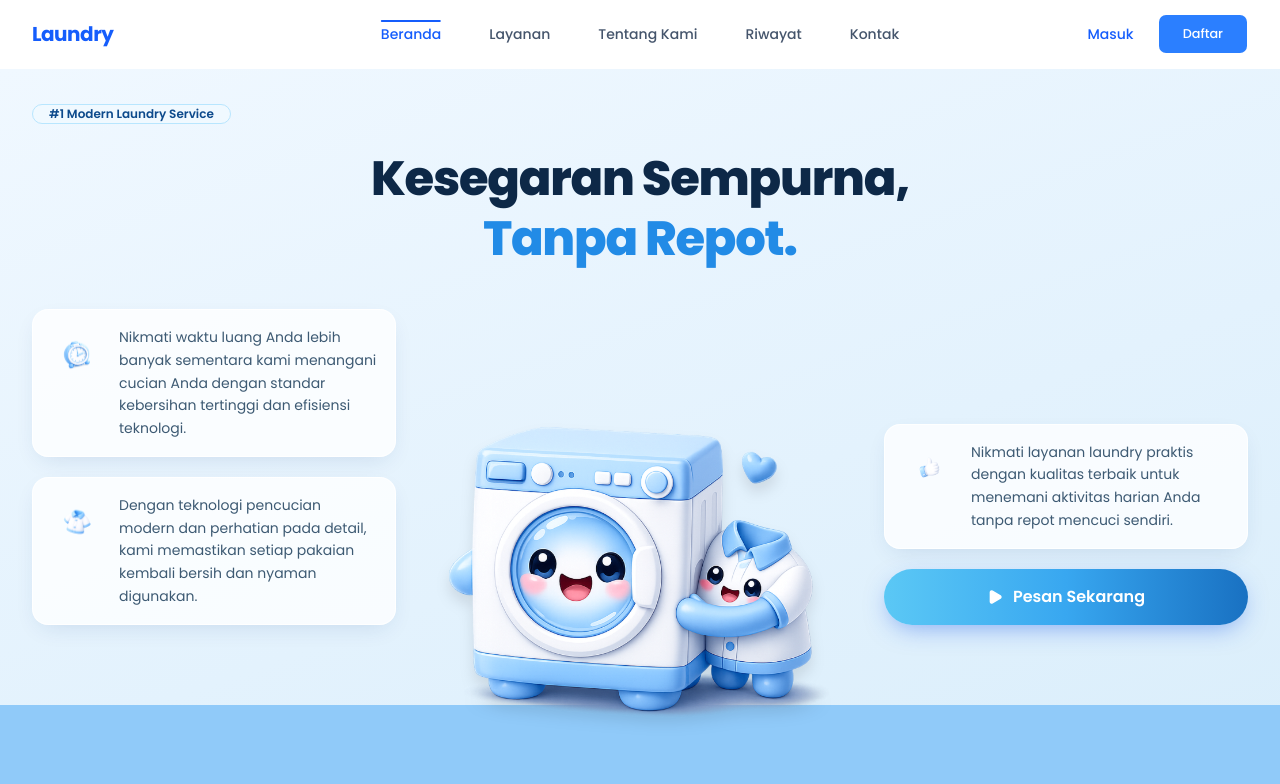
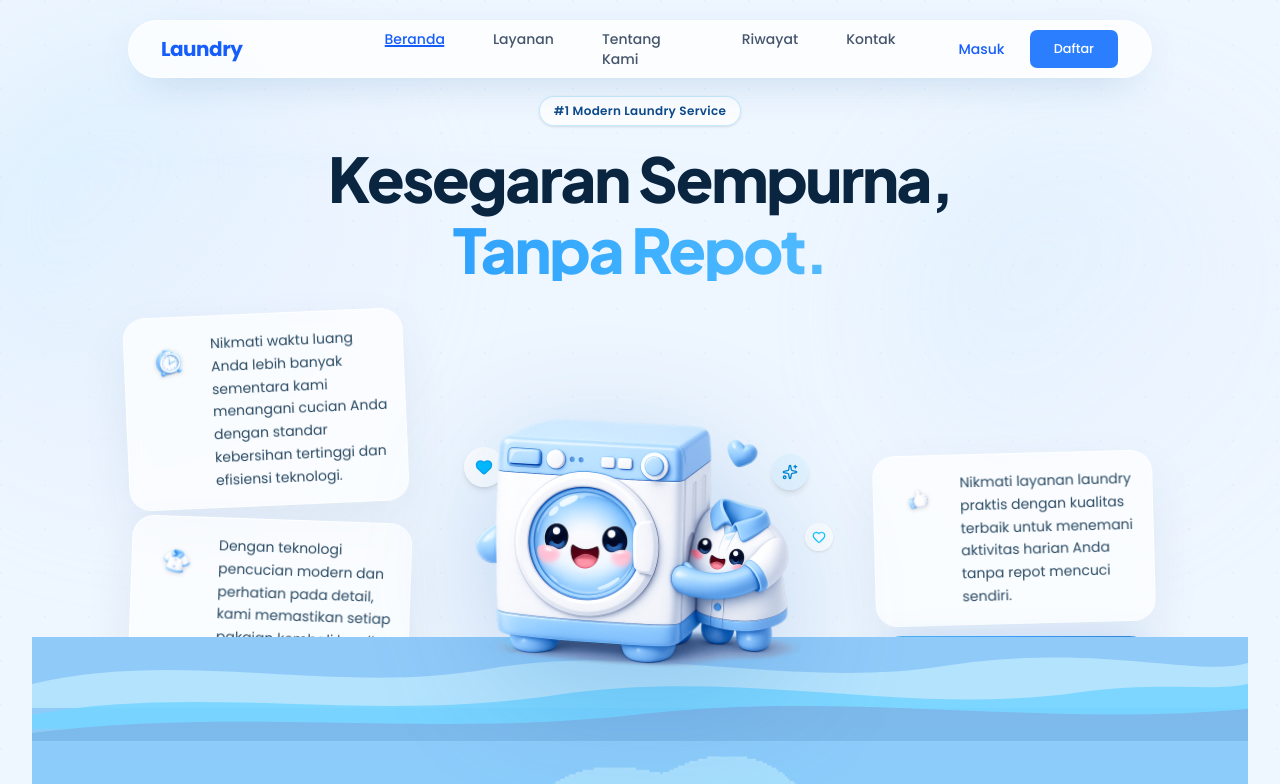
Before and after one commit to Varaaa-arch/WCC_UMKM-Laundry_Digital_Solution, a Next.js app: page / in a window 1280 px wide. Shown: the top 784 px of the page. Built offline with nearby package versions, Linux system fonts and the light colour scheme.

Commit message:
fix: Landing Page / Hero Section

```diff
--- a/package.json
+++ b/package.json
@@ -11,6 +11,7 @@
   "dependencies": {
     "@supabase/ssr": "^0.10.2",
     "@supabase/supabase-js": "^2.105.1",
+    "animejs": "^3.2.2",
     "class-variance-authority": "^0.7.1",
     "clsx": "^2.1.1",
     "date-fns": "^4.1.0",
@@ -32,6 +33,7 @@
   },
   "devDependencies": {
     "@tailwindcss/postcss": "^4",
+    "@types/animejs": "^3.1.13",
     "@types/node": "^20",
     "@types/react": "^19",
     "@types/react-dom": "^19",
--- a/src/components/home/HeroSection.tsx
+++ b/src/components/home/HeroSection.tsx
@@ -1,107 +1,372 @@
+"use client"
+
+import * as React from "react"
 import Image from "next/image"
 import Link from "next/link"
-import { Play } from "lucide-react"
+import { motion, useReducedMotion } from "framer-motion"
+import { Heart, Play, Sparkles } from "lucide-react"
+import anime from "animejs"
 
 import { HERO } from "@/lib/constants"
-import { Badge } from "@/components/ui/badge"
+import { cn } from "@/lib/utils"
 
-function FeatureBlurb({
+const easeOutExpo: [number, number, number, number] = [0.16, 1, 0.3, 1]
+
+const containerVariants = {
+  hidden: {},
+  show: {
+    transition: {
+      staggerChildren: 0.07,
+      delayChildren: 0.06,
+    },
+  },
+}
+
+const fadeUp = {
+  hidden: { opacity: 0, y: 22 },
+  show: {
+    opacity: 1,
+    y: 0,
+    transition: { duration: 0.55, ease: easeOutExpo },
+  },
+}
+
+const staggerIn = {
+  hidden: {},
+  show: {
+    transition: {
+      staggerChildren: 0.11,
+      delayChildren: 0.04,
+    },
+  },
+}
+
+function SoftBlob({ className }: { className?: string }) {
+  return (
+    <div
+      className={cn(
+        "pointer-events-none absolute rounded-full bg-gradient-to-br from-sky-200/50 via-blue-100/30 to-transparent blur-3xl",
+        className
+      )}
+      aria-hidden
+    />
+  )
+}
+
+function HeroCloudStack({
+  cloudWaveSrc,
+  floorColor,
+}: {
+  cloudWaveSrc: string
+  floorColor: string
+}) {
+  return (
+    <div
+      className="pointer-events-none relative z-[1] mt-[-4.5rem] w-full sm:mt-[-5.5rem] lg:mt-[-6.5rem]"
+      aria-hidden
+    >
+      <div
+        className="relative h-[clamp(10rem,22vw,14rem)] w-full overflow-hidden sm:h-[clamp(11rem,24vw,15rem)]"
+        style={{ backgroundColor: floorColor }}
+      >
+        <svg
+          className="absolute -top-px left-0 w-full text-sky-200/90"
+          viewBox="0 0 1440 120"
+          preserveAspectRatio="none"
+          style={{ height: "4.5rem" }}
+          aria-hidden
+        >
+          <path
+            fill="currentColor"
+            d="M0,80 C180,20 360,100 540,55 C720,10 900,90 1080,50 C1260,10 1380,70 1440,45 L1440,120 L0,120 Z"
+          />
+        </svg>
+        <svg
+          className="absolute left-0 top-6 w-full text-sky-300/85"
+          viewBox="0 0 1440 120"
+          preserveAspectRatio="none"
+          style={{ height: "4.25rem" }}
+          aria-hidden
+        >
+          <path
+            fill="currentColor"
+            d="M0,95 C200,40 400,110 620,60 C840,10 1040,100 1240,55 C1340,35 1400,55 1440,40 L1440,120 L0,120 Z"
+          />
+        </svg>
+        <svg
+          className="absolute left-0 top-10 w-full text-[#7eb8ea]"
+          viewBox="0 0 1440 120"
+          preserveAspectRatio="none"
+          style={{ height: "4rem" }}
+          aria-hidden
+        >
+          <path
+            fill="currentColor"
+            d="M0,105 C240,55 480,115 720,70 C960,25 1200,95 1440,60 L1440,120 L0,120 Z"
+          />
+        </svg>
+        <div className="absolute inset-x-0 bottom-0 top-14 bg-gradient-to-b from-transparent via-sky-300/20 to-sky-400/25" />
+        <Image
+          src={cloudWaveSrc}
+          alt=""
+          fill
+          className="object-cover object-top mix-blend-soft-light opacity-90"
+          sizes="100vw"
+        />
+      </div>
+      <div className="h-3 w-full bg-white sm:h-4" />
+    </div>
+  )
+}
+
+function FeatureCard({
   iconSrc,
   children,
+  rotateClass,
 }: {
   iconSrc: string
   children: React.ReactNode
+  rotateClass: string
 }) {
+  const reduce = useReducedMotion()
+
   return (
-    <div style={{ background: "rgba(255,255,255,0.78)", borderRadius: "1rem", border: "1px solid rgba(255,255,255,0.85)", padding: "1rem", boxShadow: "0 8px 24px -8px rgba(15,55,120,0.14)", display: "flex", alignItems: "flex-start", gap: "0.875rem" }}>
-      <div className="relative size-14 shrink-0">
-        <Image src={iconSrc} alt="" fill className="object-contain" sizes="56px" />
+    <motion.div
+      variants={fadeUp}
+      className={cn(
+        "relative max-w-[17.5rem] rounded-3xl border border-white/75 bg-white/70 p-3.5 shadow-[0_20px_50px_rgba(15,55,120,0.07)] backdrop-blur-md sm:p-4",
+        rotateClass
+      )}
+      whileHover={
+        reduce
+          ? undefined
+          : {
+              y: -4,
+              rotate: 0,
+              boxShadow: "0 28px 60px rgba(15, 55, 120, 0.12)",
+              transition: { type: "spring", stiffness: 320, damping: 22 },
+            }
+      }
+    >
+      <div className="flex items-start gap-3 sm:gap-3.5">
+        <div className="relative size-12 shrink-0 sm:size-14">
+          <Image src={iconSrc} alt="" fill className="object-contain drop-shadow-sm" sizes="56px" />
         </div>
-      <p className="text-sm leading-relaxed text-[#3d5a73]">{children}</p>
+        <p className="text-[0.8125rem] leading-snug text-[#2a4a63] sm:text-sm sm:leading-relaxed">
+          {children}
+        </p>
       </div>
+    </motion.div>
+  )
+}
+
+function FloatingParticles({ rootRef }: { rootRef: React.RefObject<HTMLElement | null> }) {
+  const reduce = useReducedMotion()
+
+  React.useEffect(() => {
+    if (reduce) return
+    const root = rootRef.current
+    if (!root) return
+    const nodes = root.querySelectorAll<HTMLElement>("[data-hero-float]")
+    if (!nodes.length) return
+
+    const anim = anime({
+      targets: nodes,
+      translateY: [0, -10],
+      duration: 4200,
+      direction: "alternate",
+      loop: true,
+      easing: "easeInOutSine",
+      delay: anime.stagger(520, { start: 200 }),
+    })
+
+    return () => {
+      anim.pause()
+    }
+  }, [reduce, rootRef])
+
+  return (
+    <>
+      <span
+        data-hero-float
+        className="absolute left-[6%] top-[32%] flex size-9 items-center justify-center rounded-full bg-white/80 text-sky-500 shadow-md backdrop-blur-sm sm:left-[8%] sm:top-[28%] sm:size-10"
+      >
+        <Heart className="size-4 fill-sky-400 stroke-sky-500 sm:size-[1.125rem]" aria-hidden />
+      </span>
+      <span
+        data-hero-float
+        className="absolute right-[7%] top-[36%] flex size-8 items-center justify-center rounded-full bg-sky-100/90 text-sky-600 shadow-md backdrop-blur-sm sm:right-[10%] sm:top-[30%] sm:size-9"
+      >
+        <Sparkles className="size-3.5 sm:size-4" aria-hidden />
+      </span>
+      <span
+        data-hero-float
+        className="absolute left-[18%] bottom-[18%] size-3 rounded-full bg-sky-300/80 shadow sm:size-3.5"
+      />
+      <span
+        data-hero-float
+        className="absolute right-[20%] bottom-[22%] size-2.5 rounded-full bg-blue-200/90 shadow sm:size-3"
+      />
+      <span
+        data-hero-float
+        className="absolute right-[4%] top-[48%] hidden size-7 rounded-full border border-white/80 bg-white/65 text-sky-400 shadow backdrop-blur sm:flex sm:items-center sm:justify-center"
+      >
+        <Heart className="size-3.5 fill-none stroke-current" aria-hidden />
+      </span>
+    </>
   )
 }
 
 export function HeroSection() {
   const assets = HERO.assets
+  const reduce = useReducedMotion()
+  const mascotZoneRef = React.useRef<HTMLDivElement>(null)
+
+  const mascotFloat = reduce
+    ? {}
+    : {
+        y: [0, -9, 0],
+        transition: {
+          duration: 5.2,
+          repeat: Infinity,
+          ease: "easeInOut" as const,
+        },
+      }
 
   return (
     <section
-      className="relative overflow-hidden"
-      style={{ background: "linear-gradient(160deg, #f0f8ff 0%, #e3f2fd 50%, #d6ecfa 100%)" }}
+      className="relative isolate min-h-[100dvh] overflow-hidden bg-[#eef6ff]"
       aria-labelledby="hero-heading"
     >
-      <div className="mx-auto max-w-7xl px-4 pb-0 pt-8 sm:px-6 lg:px-8">
-        {/* Badge */}
-        <div className="mb-6">
-          <Badge
-            variant="outline"
-            className="rounded-full border-sky-200 bg-sky-50 px-4 py-1.5 text-xs font-semibold text-[#0d4a8c]"
+      <div
+        className="pointer-events-none absolute inset-0 opacity-[0.45]"
+        style={{
+          backgroundImage: `radial-gradient(circle at 1px 1px, rgb(148 197 255 / 0.22) 1px, transparent 0)`,
+          backgroundSize: "44px 44px",
+        }}
+        aria-hidden
+      />
+      <SoftBlob className="-left-24 top-10 size-[min(85vw,28rem)] sm:-left-16" />
+      <SoftBlob className="-right-20 top-32 size-[min(80vw,24rem)] opacity-80 sm:right-0" />
+      <div
+        className="pointer-events-none absolute inset-x-0 top-[18%] h-px max-w-3xl bg-gradient-to-r from-transparent via-sky-300/40 to-transparent blur-sm"
+        aria-hidden
+      />
+
+      <div className="relative z-10 mx-auto flex min-h-[100dvh] max-w-[1200px] flex-col px-4 pb-0 pt-[5.25rem] sm:px-6 sm:pt-[5.75rem] lg:max-w-[1280px] lg:px-8 lg:pt-24">
+        <motion.div
+          className="mb-4 flex justify-center sm:mb-5"
+          variants={containerVariants}
+          initial="hidden"
+          animate="show"
+        >
+          <motion.span
+            variants={fadeUp}
+            className="inline-flex items-center rounded-full border border-sky-200/80 bg-white/80 px-3.5 py-1.5 text-[0.6875rem] font-semibold tracking-wide text-[#0d4a8c] shadow-sm backdrop-blur-md sm:text-xs"
           >
             {HERO.badge}
-          </Badge>
-        </div>
+          </motion.span>
+        </motion.div>
 
-        {/* Judul */}
-        <h1
+        <motion.div
+          className="mx-auto w-full max-w-[56rem] text-center"
+          variants={containerVariants}
+          initial="hidden"
+          animate="show"
+        >
+          <motion.h1
             id="hero-heading"
-          className="mb-10 text-center text-4xl font-extrabold leading-tight tracking-tight sm:text-5xl"
+            variants={fadeUp}
+            className="font-[family-name:var(--font-hero-display),system-ui,sans-serif] text-[clamp(2.15rem,6.5vw,3.85rem)] font-extrabold leading-[1.05] tracking-[-0.035em] text-[#0a2540]"
           >
-          <span className="block text-[#0d2847]">{HERO.titleLine1}</span>
-          <span className="block text-[#228be6]">{HERO.titleLine2}</span>
-        </h1>
+            <span className="block">{HERO.titleLine1}</span>
+            <span className="mt-1 block bg-gradient-to-r from-[#1e8ef7] via-[#3db0ff] to-[#6bc9ff] bg-clip-text text-transparent sm:mt-1.5">
+              {HERO.titleLine2}
+            </span>
+          </motion.h1>
+        </motion.div>
 
-        {/* Grid 3 kolom */}
-        <div className="grid grid-cols-1 items-end gap-6 lg:grid-cols-[1fr_auto_1fr]">
-          {/* Kiri */}
-          <div className="flex flex-col gap-5 pb-10 lg:pb-20">
-            <FeatureBlurb iconSrc={assets.iconClock}>{HERO.features.leftTop}</FeatureBlurb>
-            <FeatureBlurb iconSrc={assets.iconShirt}>{HERO.features.leftBottom}</FeatureBlurb>
-          </div>
+        <motion.div className="relative mt-5 flex flex-1 flex-col lg:mt-6">
+          <motion.div
+            className="grid flex-1 grid-cols-1 items-end gap-y-5 pb-2 pt-2 lg:grid-cols-[minmax(0,1fr)_minmax(260px,420px)_minmax(0,1fr)] lg:gap-x-3 lg:gap-y-0 lg:pb-3 xl:gap-x-5"
+            variants={containerVariants}
+            initial="hidden"
+            animate="show"
+          >
+            <motion.div
+              variants={staggerIn}
+              className="order-2 flex flex-col items-center gap-3.5 lg:order-1 lg:items-end lg:justify-end lg:gap-3 lg:pb-6 xl:pb-10"
+            >
+              <FeatureCard iconSrc={assets.iconClock} rotateClass="-rotate-[2.5deg] lg:mr-1">
+                {HERO.features.leftTop}
+              </FeatureCard>
+              <FeatureCard iconSrc={assets.iconShirt} rotateClass="rotate-[2deg] lg:mr-0">
+                {HERO.features.leftBottom}
+              </FeatureCard>
+            </motion.div>
 
-          {/* Tengah — maskot overlap ke awan */}
-          <div className="relative z-10 flex justify-center">
-            <div className="relative w-[300px] sm:w-[360px] lg:w-[400px] xl:w-[440px]"
-              style={{ aspectRatio: "1 / 1", marginBottom: "-80px" }}>
+            <motion.div
+              variants={fadeUp}
+              className="relative z-20 order-1 flex justify-center lg:order-2 lg:pb-0"
+            >
+              <div
+                ref={mascotZoneRef}
+                className="relative w-[min(92vw,22rem)] sm:w-[min(88vw,26rem)] lg:w-[min(100%,24.5rem)] xl:w-[27.5rem]"
+              >
+                <FloatingParticles rootRef={mascotZoneRef} />
+                <motion.div
+                  className="relative mx-auto aspect-square w-[88%] sm:w-[90%]"
+                  animate={mascotFloat}
+                >
                   <Image
                     src="/images/laundry-mascot.png"
                     alt={HERO.imageAlt}
                     fill
                     priority
-                className="object-contain drop-shadow-xl"
-                sizes="(max-width: 1024px) 90vw, 440px"
+                    className="object-contain drop-shadow-[0_28px_60px_rgba(25,100,180,0.22)]"
+                    sizes="(max-width: 1024px) 92vw, 440px"
                   />
+                </motion.div>
               </div>
-          </div>
+            </motion.div>
 
-          {/* Kanan */}
-          <div className="flex flex-col gap-5 pb-10 lg:pb-20">
-            <FeatureBlurb iconSrc={assets.iconThumbs}>{HERO.features.rightTop}</FeatureBlurb>
+            <motion.div
+              variants={staggerIn}
+              className="order-3 flex flex-col items-center gap-3.5 lg:items-start lg:justify-end lg:gap-3 lg:pb-6 lg:pl-1 xl:pb-10"
+            >
+              <FeatureCard iconSrc={assets.iconThumbs} rotateClass="-rotate-[1.5deg] lg:ml-0">
+                {HERO.features.rightTop}
+              </FeatureCard>
+              <motion.div
+                variants={fadeUp}
+                className="w-full max-w-[17.5rem] lg:ml-0.5"
+                whileHover={reduce ? undefined : { scale: 1.02 }}
+                transition={{ type: "spring", stiffness: 400, damping: 24 }}
+              >
                 <Link
                   href={HERO.primaryHref}
-              className="flex h-14 w-full items-center justify-center gap-2.5 rounded-full bg-gradient-to-r from-[#5bc8f5] via-[#38a7f0] to-[#1971c2] px-8 text-base font-semibold text-white shadow-[0_8px_24px_-6px_rgba(37,99,235,0.5)] transition hover:brightness-105 active:scale-[0.98]"
+                  className={cn(
+                    "relative flex h-[3.35rem] w-full items-center justify-center gap-2.5 overflow-hidden rounded-full",
+                    "bg-gradient-to-r from-[#38a7f0] via-[#1e8ef7] to-[#1570c7]",
+                    "text-[0.9375rem] font-bold text-white shadow-[0_14px_40px_-8px_rgba(30,120,220,0.55),0_0_0_1px_rgba(255,255,255,0.12)_inset]",
+                    "transition-[filter,box-shadow] duration-300",
+                    "hover:shadow-[0_18px_48px_-6px_rgba(30,120,220,0.65),0_0_32px_rgba(56,167,240,0.35)]",
+                    "hover:brightness-[1.03] active:scale-[0.99]"
+                  )}
                 >
-              <Play className="size-4 fill-current" aria-hidden />
-              {HERO.primaryBtn}
+                  <span
+                    className="pointer-events-none absolute inset-0 bg-gradient-to-t from-white/10 to-transparent opacity-60"
+                    aria-hidden
+                  />
+                  <Play className="relative size-4 shrink-0 fill-current" aria-hidden />
+                  <span className="relative">{HERO.primaryBtn}</span>
                 </Link>
-          </div>
-        </div>
-      </div>
+              </motion.div>
+            </motion.div>
+          </motion.div>
+        </motion.div>
 
-      {/* Zona awan — background biru + gambar awan di atas */}
-      <div
-        className="relative h-[200px] w-full overflow-hidden sm:h-[240px] lg:h-[280px]"
-        style={{ backgroundColor: "#90CAF9" }}
-        aria-hidden
-      >
-        {/* Gambar awan: transparan di atas, awan biru di bawah — tampilkan dari atas */}
-        <Image
-          src={assets.cloudWave}
-          alt=""
-          fill
-          className="object-cover object-top"
-          sizes="100vw"
-        />
+        <HeroCloudStack cloudWaveSrc={assets.cloudWave} floorColor={HERO.cloudFloorColor} />
       </div>
     </section>
   )
--- a/src/components/layout/Navbar.tsx
+++ b/src/components/layout/Navbar.tsx
@@ -21,6 +21,7 @@ import {
 export function Navbar() {
   const [scrolled, setScrolled] = React.useState(false)
   const pathname = usePathname()
+  const isHome = pathname === "/"
 
   React.useEffect(() => {
     const handler = () => setScrolled(window.scrollY > 4)
@@ -32,12 +33,19 @@ export function Navbar() {
   return (
     <header
       className={cn(
-        "sticky top-0 z-50 w-full border-b border-transparent bg-white transition-shadow",
-        scrolled && "shadow-sm"
+        isHome
+          ? "pointer-events-none fixed inset-x-0 top-0 z-[60] border-0 bg-transparent"
+          : "sticky top-0 z-50 w-full border-b border-transparent bg-white transition-shadow",
+        !isHome && scrolled && "shadow-sm"
       )}
     >
       <nav
-        className="mx-auto flex h-16 max-w-7xl items-center justify-between px-4 sm:h-17 sm:px-6 lg:px-8"
+        className={cn(
+          "mx-auto flex h-16 max-w-7xl items-center justify-between px-4 sm:h-17 sm:px-6 lg:px-8",
+          isHome &&
+            "pointer-events-auto mt-4 h-14 max-w-5xl rounded-full border border-white/70 bg-white/78 px-3 shadow-[0_12px_44px_-18px_rgba(30,100,160,0.35)] backdrop-blur-xl sm:mt-5 sm:h-[3.625rem] sm:px-5",
+          isHome && scrolled && "border-sky-100/90 bg-white/88 shadow-[0_14px_48px_-14px_rgba(30,100,160,0.38)]"
+        )}
         aria-label="Primary"
       >
         <Link
```
Also changed, not shown: src/app/layout.tsx (+8 -2 lines), 1 other file (tests, documents, lock files or other folders). Lines whose indentation alone changed are shown as unchanged.
